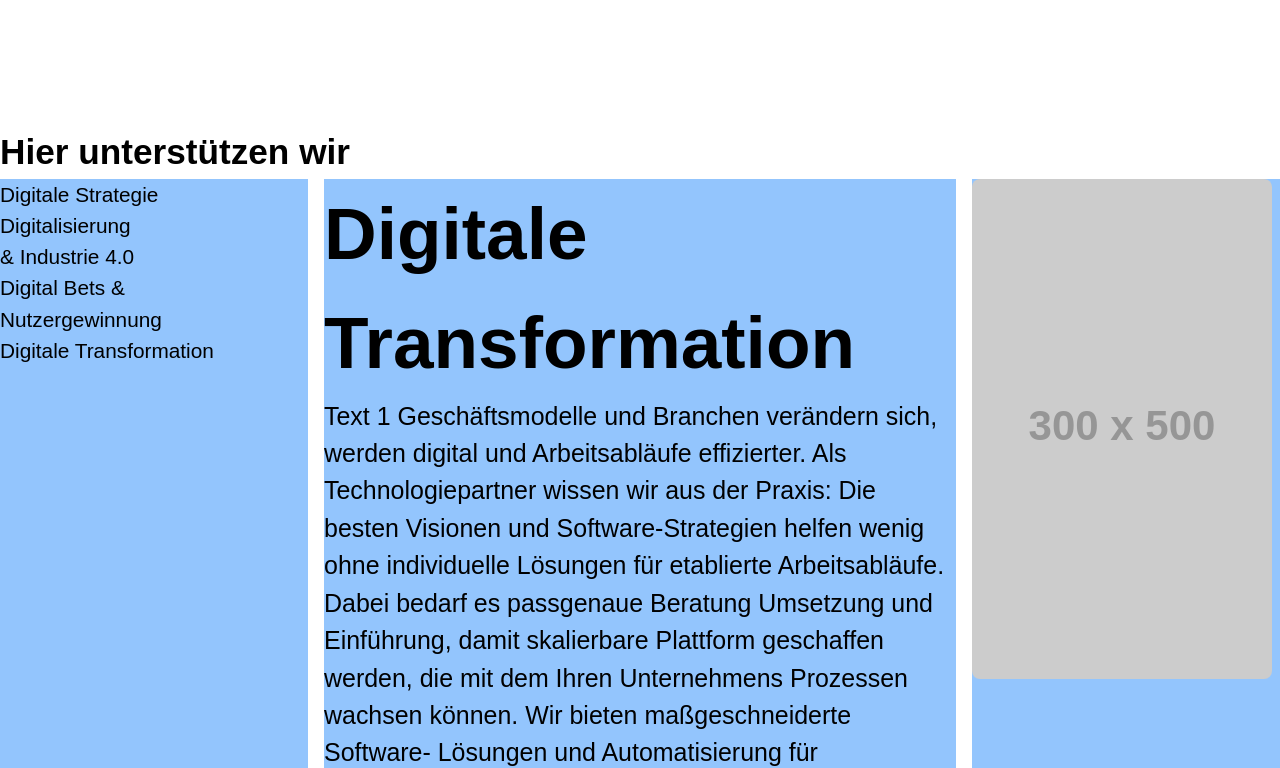
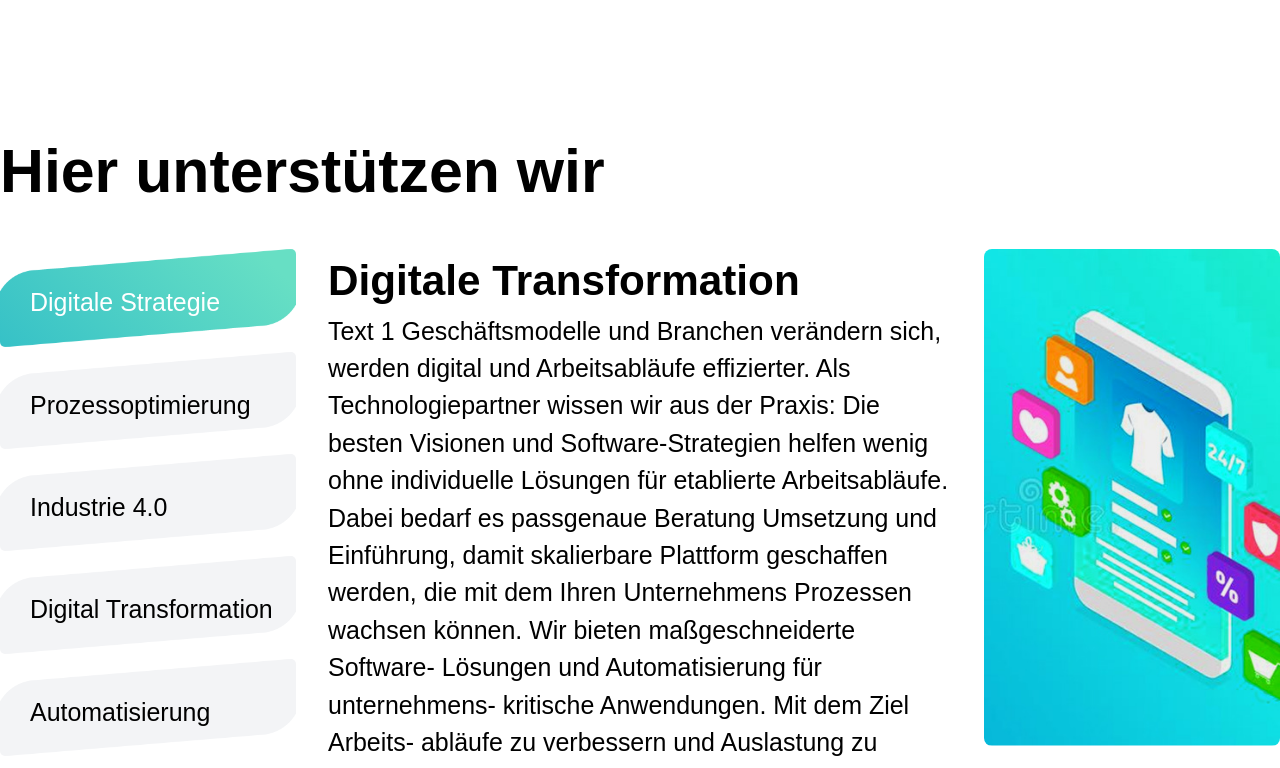
Before and after one commit to DarioDomiDE/Softwerkstatt.io, a Vue app: page / in a window 1280 px wide. Shown: the part 1602-2370 px from the top of the page. Built offline with nearby package versions, Linux system fonts and the light colour scheme.

Commit message:
added Services3 Styles and optimized content

```diff
--- a/src/components/Curved.vue
+++ b/src/components/Curved.vue
@@ -1,6 +1,6 @@
 <template>
   <section class="bg-gray-100 relative" :style="{ padding: Math.floor(wantHeight / 2) + 'px 0 ' + (!skipBorderBottom ? Math.floor(wantHeight / 2) : 0) + 'px 0', height: fixed ? '470px' : 'auto' }">
-    <div class="myborder myborder-top" :style="{ height: wantHeight + 'px' }"></div>
+    <div :class="'myborder myborder-top' + (borderTopGray ? ' gray' : '')" :style="{ height: wantHeight + 'px' }"></div>
     <div class="z-10" :class="fixed ? 'fixed bottom-0 w-full' : 'relative'">
       <slot>Content here</slot>
     </div>
@@ -13,6 +13,7 @@
   name: 'test',
   props: {
     skipBorderBottom: Boolean,
+    borderTopGray: Boolean,
     fixed: Boolean
   },
   data: () => {
@@ -60,6 +61,9 @@
   background: url('./../assets/img/border.png') no-repeat center center;
   background-size: cover;
 }
+.gray {
+  background-image: url('./../assets/img/border_gray.png');
+}
 .myborder-top {
   top: 0;
 }
--- a/src/components/Footer.vue
+++ b/src/components/Footer.vue
@@ -1,6 +1,6 @@
 <template>
   <curved class="gradient" :skipBorderBottom="true" :fixed="true" id="footer">
-    <div class="container max-w-screen-xl flex flex-col md:flex-row px-16 pb-16 z-10">
+    <footer class="container max-w-screen-xl flex flex-col md:flex-row px-16 pb-16 z-10">
 
       <div class="flex-1">
         <h6 class="mb-2">Freunde werden?</h6>
@@ -32,7 +32,7 @@
         </ul>
       </div>
 
-    </div>
+    </footer>
   </curved>
 </template>
 
--- a/src/components/Services3.vue
+++ b/src/components/Services3.vue
@@ -1,42 +1,40 @@
 <template>
   <section class="container min-h-screen max-w-screen-xl pt-32 pb-32">
-    <h4>Hier unterstützen wir</h4>
+    <h2 class="mb-8">Hier unterstützen wir</h2>
 
-    <div class="grid lg:grid-rows-6 lg:grid-cols-4 grid-flow-col gap-4 grid-rows-4 grid-cols-1">
-      <div class="lg:row-span-6 bg-blue-300 row-span-1">
+    <div class="grid lg:grid-cols-4 grid-flow-col gap-8 grid-cols-1">
+      <div class="lg:row-span-6 row-span-1">
         <ul id="tab-navi">
-          <li class="active">Digitale Strategie</li>
-          <li>Digitalisierung<br />&amp; Industrie 4.0</li>
-          <li>Digital Bets &amp;<br />Nutzergewinnung</li>
-          <li>Digitale Transformation</li>
+          <li class="transform scale-103 transition-all active"><span>Digitale Strategie</span></li>
+          <li class="transform scale-103 transition-all"><span>Prozessoptimierung</span></li>
+          <li class="transform scale-103 transition-all"><span>Industrie 4.0</span></li>
+          <li class="transform scale-103 transition-all"><span>Digital Transformation</span></li>
+          <li class="transform scale-103 transition-all"><span>Automatisierung</span></li>
         </ul>
       </div>
-      <!-- <div class="row-span-1 lg:col-span-3 bg-blue-300 col-span-1">
-        <h2 id="#tab-headline">Digitale Transformation</h2>
-      </div> -->
-      <div class="lg:row-span-6 lg:col-span-2 bg-blue-300 row-span-1 col-span-1">
+      <div class="lg:row-span-6 lg:col-span-2 row-span-1 col-span-1">
         <ul id="tab-content">
           <article class="active">
-            <h2>Digitale Transformation</h2>
+            <h4>Digitale Transformation</h4>
             <p>Text 1 Geschäftsmodelle und Branchen verändern sich, werden digital und Arbeitsabläufe effizierter. Als Technologiepartner wissen wir aus der Praxis: Die besten Visionen und Software-Strategien helfen wenig ohne individuelle Lösungen für etablierte Arbeitsabläufe. Dabei bedarf es passgenaue Beratung Umsetzung und Einführung, damit skalierbare Plattform geschaffen werden, die mit dem Ihren Unternehmens Prozessen wachsen können. Wir bieten maßgeschneiderte Software- Lösungen und Automatisierung für unternehmens- kritische Anwendungen. Mit dem Ziel Arbeits- abläufe zu verbessern und Auslastung zu steiern, um nachhaltiges Wachstum Ihrer Abteiligungen und Mitarbeiter zu erreichen.</p>
           </article>
           <article>
-            <h2>This is Text 2</h2>
+            <h4>This is Text 2</h4>
             <p>Whatevery 2... Lorem ipsum dolor sit amet, consectetur adipisicing elit. Omnis optio neque consectetur consequatur magni in nisi, natus beatae quidem quam odit commodi ducimus totam eum, alias, adipisci nesciunt voluptate. Voluptatum.</p>
           </article>
           <article>
-            <h2>This is Text 3</h2>
+            <h4>This is Text 3</h4>
             <p>Whatevery 3... Lorem ipsum dolor sit amet, consectetur adipisicing elit. Omnis optio neque consectetur consequatur magni in nisi, natus beatae quidem quam odit commodi ducimus totam eum, alias, adipisci nesciunt voluptate. Voluptatum.</p>
           </article>
           <article>
-            <h2>This is Text 4</h2>
+            <h4>This is Text 4</h4>
             <p>Whatevery 4... Lorem ipsum dolor sit amet, consectetur adipisicing elit. Omnis optio neque consectetur consequatur magni in nisi, natus beatae quidem quam odit commodi ducimus totam eum, alias, adipisci nesciunt voluptate. Voluptatum.</p>
           </article>
         </ul>
       </div>
-      <div class="lg:row-span-6 col-span-1 bg-blue-300 row-span-1">
+      <div class="lg:row-span-6 col-span-1 row-span-1">
         <ul id="tab-thumb">
-          <li class="active "><img class="rounded-lg" src="http://placehold.it/300x500" alt=""></li>
+          <li class="active "><img class="rounded-lg" src="./../assets/img/service_1.jpg" alt=""></li>
           <li><img class="rounded-lg" src="http://placehold.it/300x505" alt=""></li>
           <li><img class="rounded-lg" src="http://placehold.it/300x510" alt=""></li>
           <li><img class="rounded-lg" src="http://placehold.it/300x515" alt=""></li>
@@ -64,6 +62,46 @@
 }
 #tab-navi {
 }
+  #tab-navi ul {
+  }
+  #tab-navi li {
+    background-color: rgba(243, 244, 246, 1);
+    margin-bottom: 5px;
+    border-radius: 5px;
+    position: relative;
+    cursor: pointer;
+  }
+  #tab-navi li.active {
+    background: linear-gradient(45deg, #36c1c7 0%, #67dfc4 90%) !important;
+    color: #fff;
+  }
+  #tab-navi li span {
+    display: table-cell;
+    padding: 35px 0 25px 30px;
+    height: 20px;
+    font-size: 1.2em;
+  }
+  #tab-navi li::before,
+  #tab-navi li::after {
+    content: '';
+    position: absolute;
+    width: calc(100% + 2px);
+    height: 64px;
+    background: url('./../assets/img/border.png') no-repeat center center;
+    background-size: cover;
+    left: -1px;
+  }
+  #tab-navi li::before {
+    top: -1px;
+  }
+  #tab-navi li::after {
+    bottom: -1px;
+    -moz-transform: scaleX(-1) scaleY(-1);
+    -o-transform: scaleX(-1) scaleY(-1);
+    -ms-transform: scaleX(-1) scaleY(-1);
+    -webkit-transform: scaleX(-1) scaleY(-1);
+    transform: scaleX(-1) scaleY(-1);
+  }
 #tab-headline {
 }
 #tab-content {
--- a/src/components/Services6.vue
+++ b/src/components/Services6.vue
@@ -1,32 +1,32 @@
 <template>
-  <curved class="gradient min-h-screen">
+  <curved class="gradient min-h-screen" v-bind:borderTopGray="true">
     <div class="container max-w-screen-xl text-white px-4 md:px-8 2xl:px-0">
       <h2>Leistungen</h2>
-      <p class="pb-8">Unsere Domäne, hierbei haben wir Spaß. Wir unterstützen Unternehmen in allen Phase Ihrer Digitalisierung.</p>
+      <p class="mb-12 w-full md:max-w-4xl">Unsere Domäne, hierbei haben wir Spaß. Wir sind im Herzen Techies. Und unterstützen unsere Kunden in allen Phasen Ihrer Digitalisierung. Eine Auwahl, was uns besonders am Herzen liegt:</p>
       <div class="grid xl:grid-cols-3 md:grid-cols-2 grid-cols-1 gap-x-16 gap-y-8">
         <article>
-          <h4>Anforderungen</h4>
-          <p>Analyse, Im Herzen Techies. Komplexe Aufgaben sind unsere Leidenschaft. Lieber 1x zu viel Diagramm erstellt. Projekt-Management und Vorgehensweise.</p>
-        </article>
-        <article>
-          <h4>Konzeption</h4>
-          <p>Baustellen, Ideen sind der Anfang. von derIdeenfindung bis zur Realisierung. validieren mit unserer Expertise Feedback-getrieben, Brainstorming</p>
+          <h4>Analyse</h4>
+          <p>Unsere Expertise für neue Blickwinkel: Lösungen für Ideen und Anforderungen konzipieren, denn komplexe Aufgaben sind unsere Leidenschaft.</p>
         </article>
         <article>
           <h4>Prototyping</h4>
-          <p>Ideen, Ungewissheit, ob das Produkt gut ankommt oder skaliert? Schnelles Feedback durch Entwicklung von Prototypen und Mockups für neue Blickwinkel schaffen. Digitalisierung radikal beschleunigen.</p>
+          <p>Ihre Ideen sind unsere Baustellen: Prototypen und Mockups helfen der schnellen Validierung neuer Projekte. Unsere Lieblingswörter sind schnelle Markteinführung und Skalierbarkeit.</p>
+        </article>
+        <article>
+          <h4>Automatisierung</h4>
+          <p>Manuelle Prozesse war 2020: Gerne optimieren rund alles (und mehr) rund um CSV/Excel Exporte, FTP-Uploads, Kommunikation zu bestehenden CRM, CMS und ähnlichen Services.</p>
         </article>
         <article>
           <h4>Userorientiert</h4>
-          <p>Feedback des Endanwender bestimmt Features und Priorisierung und unterstützt Entscheidungen. Durch regelmäßige Updates entstehen moderne digitale Welten nach Bedarf und Wünschender User.</p>
-        </article>
-        <article>
-          <h4>Programmierung</h4>
-          <p>Passgenaue Software durch Individualentwicklung. Ob Tools für interne Prozesse, oder eine Companion-App für Ihre Produkte. Entwicklung von Websites mit Backends und Datenbanken, im Hintergrund für Sicherheit und Stabilität sorgen.</p>
+          <p>Digitalisierung radikal beschleunigen und Risiken vermeiden: Feedback-Loops, A/B-Tests und User-driven für Priorisierung. Moderne digitale Welten ganz nach Bedarf und Wünschen der User.</p>
         </article>
         <article>
           <h4>Priorisierung</h4>
           <p>Effizient vs effektiv, Lieber Schnell am Markt statt perfektes Handwerk. Wir hinterfragen, was ist dringend, aber was wichtig ist. Konzentration auf Core-Features und Kompromisse eingehen.</p>
+        </article>
+        <article>
+          <h4>Programmierung</h4>
+          <p>Das Herztück, warum es uns gibt: Individualentwicklung von Apps, Websites, Backends und Datenbanken: Optimeriung der internen Geschäfts-Prozesse, oder neue Nutzergewinnung durch Neueinführung.</p>
         </article>
       </div>
       <button class="bg-white rounded-full shadow-md hover:shadow-xl transform scale-101 focus:outline-none transition-all font-semibold px-8 py-3 text-xl text-gray-700 mt-8" v-on:click="onClickCta">UNVERBINDLICH ANFRAGEN &raquo;</button>
--- a/src/components/Solutions.vue
+++ b/src/components/Solutions.vue
@@ -1,6 +1,6 @@
 <template>
-  <curved class="min-h-screen" :skipBorderBottom="true">
-    <div class="container max-w-screen-xl">
+  <curved class="min-h-screen bg" :skipBorderBottom="true" id="bg2">
+    <div class="container max-w-screen-xl pb-4">
       <h2>How-To</h2>
       <img class="mx-auto" src="./../assets/img/how_to.png" alt="">
       <button class="bg-white rounded-full shadow-md hover:shadow-xl transform scale-101 focus:outline-none transition-all font-semibold px-8 py-3 text-xl text-gray-700 my-4" v-on:click="onClickCta">UNVERBINDLICH ANFRAGEN &raquo;</button>
@@ -19,4 +19,7 @@
 </script>
 
 <style scoped>
+#bg2 {
+  background-color: rgba(243, 244, 246, 1);
+}
 </style>
--- a/src/index.css
+++ b/src/index.css
@@ -53,3 +53,7 @@
   --tw-scale-x: 1.01;
   --tw-scale-y: 1.01;
 }
+.scale-103:hover {
+  --tw-scale-x: 1.03;
+  --tw-scale-y: 1.03;
+}
```
Also changed, not shown: src/assets/img/border_gray.png (added), src/assets/img/service_1.jpg (added).
